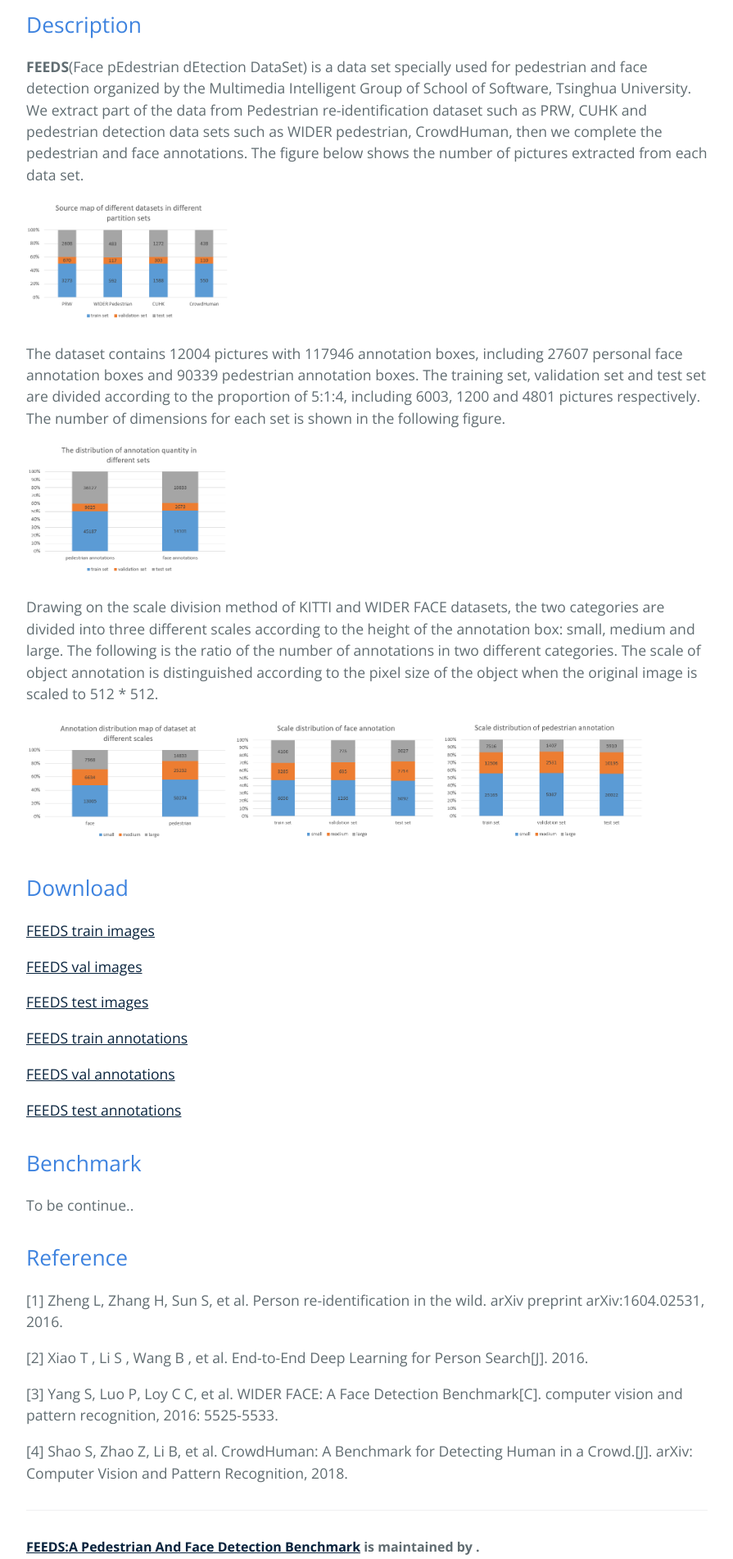
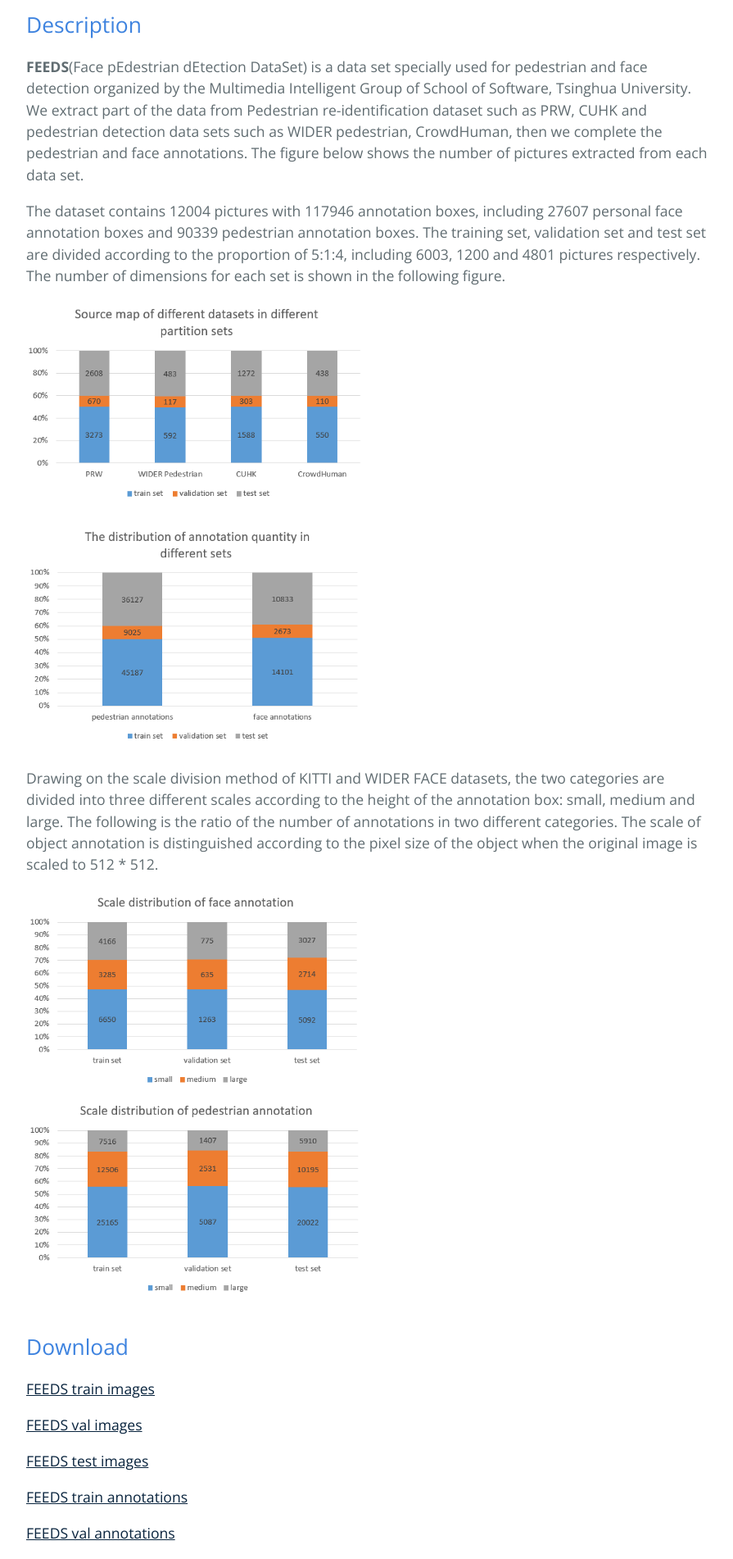
Before and after one commit to FEEDS-MIG/FEEDS-MIG.github.io, a Jekyll site: the page built from index.md, in a window 1280 px wide. Shown: the part 416-2318 px from the top of the page at 82% size, without its empty margins (192-1087 px from the left). Built offline with Jekyll 4.4.1, drawn with Linux system fonts in a browser that asks for light colours; our own code applies the rules of GitHub Pages for plain Markdown files.

Commit message:
change image size

```diff
--- a/css/cayman.css
+++ b/css/cayman.css
@@ -160,7 +160,7 @@ a:hover { text-decoration: underline; }
 @media screen and (min-width: 64em) { .main-content { max-width: 64rem; padding: 2rem 6rem; margin: 0 auto; font-size: 1.1rem; } }
 @media screen and (min-width: 42em) and (max-width: 64em) { .main-content { padding: 2rem 4rem; font-size: 1.1rem; } }
 @media screen and (max-width: 42em) { .main-content { padding: 2rem 1rem; font-size: 1rem; } }
-.main-content img { max-width: 30%; align-items: center; align-content: center;  }
+.main-content img { max-width: 50%; align-items: center; align-content: center;  }
 .main-content h1, .main-content h2, .main-content h3, .main-content h4, .main-content h5, .main-content h6 { margin-top: 2rem; margin-bottom: 1rem; font-weight: normal; color: #3e83df; }
 .main-content p { margin-bottom: 1em; }
 .main-content code { padding: 2px 4px; font-family: Consolas, "Liberation Mono", Menlo, Courier, monospace; font-size: 0.9rem; color: #567482; background-color: #f3f6fa; border-radius: 0.3rem; }
--- a/index.md
+++ b/index.md
@@ -1,15 +1,16 @@
 ## Description
 **FEEDS**(Face pEdestrian dEtection DataSet) is a data set specially used for pedestrian and face detection organized by the Multimedia Intelligent Group of School of Software, Tsinghua University. We extract part of the data from Pedestrian re-identification dataset such as PRW, CUHK and pedestrian detection data sets such as WIDER pedestrian, CrowdHuman, then we complete the pedestrian and face annotations. The figure below shows the number of pictures extracted from each data set.
 
+The dataset contains 12004 pictures with 117946 annotation boxes, including 27607 personal face annotation boxes and 90339 pedestrian annotation boxes. The training set, validation set and test set are divided according to the proportion of 5:1:4, including 6003, 1200 and 4801 pictures respectively. The number of dimensions for each set is shown in the following figure.
+
 ![Source map of different datasets in different partition sets](https://raw.githubusercontent.com/FEEDS-MIG/FEEDS-MIG.github.io/master/images/source_map.PNG)
-
-The dataset contains 12004 pictures with 117946 annotation boxes, including 27607 personal face annotation boxes and 90339 pedestrian annotation boxes. The training set, validation set and test set are divided according to the proportion of 5:1:4, including 6003, 1200 and 4801 pictures respectively. The number of dimensions for each set is shown in the following figure.
 
 ![The distribution of annotation quantity in different sets](https://raw.githubusercontent.com/FEEDS-MIG/FEEDS-MIG.github.io/master/images/refined_annos_distribution.PNG)
 
+
 Drawing on the scale division method of KITTI and WIDER FACE datasets, the two categories are divided into three different scales according to the height of the annotation box: small, medium and large. The following is the ratio of the number of annotations in two different categories. The scale of object annotation is distinguished according to the pixel size of the object when the original image is scaled to 512 * 512.
 
-![Annotation distribution map of dataset at different scales](https://raw.githubusercontent.com/FEEDS-MIG/FEEDS-MIG.github.io/master/images/refined_annos_distribution_dif_scale.PNG)
+<!-- ![Annotation distribution map of dataset at different scales](https://raw.githubusercontent.com/FEEDS-MIG/FEEDS-MIG.github.io/master/images/refined_annos_distribution_dif_scale.PNG) -->
 ![Scale distribution of face annotation](https://raw.githubusercontent.com/FEEDS-MIG/FEEDS-MIG.github.io/master/images/refined_face_annos_scale_distribution.PNG)
 ![Scale distribution of pedestrian annotation](https://raw.githubusercontent.com/FEEDS-MIG/FEEDS-MIG.github.io/master/images/refined_ped_annos_scale_distribution.PNG)
 
```
